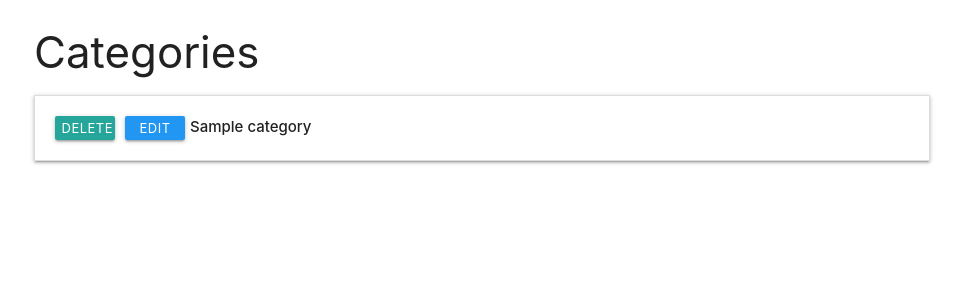
After one commit to JShad30/task_manager, a Flask app: page /get_categories in a window 1280 px wide. The commit adds this page. Shown: the top 300 px of the page, without its empty margins (158-1121 px from the left). Run offline with Flask 2, Linux system fonts and the light colour scheme; a database or web service that is not in the repository returns one stand-in record (values such as "Sample title"); some libraries are stand-ins or nearby versions.

Commit message:
New functionality for deleting tasks and categories page added

```diff
--- a/app.py
+++ b/app.py
@@ -48,13 +48,34 @@ def update_task(task_id):
     tasks = mongo.db.tasks
     tasks.update( {'_id': ObjectId(task_id)},
     {
-        'task_name':request.form.get['task_name'],
-        'category_name':request.form.get['category_name'],
-        'task_description':request.form.get['task_description'],
-        'due_date':request.form.get['due_date'],
-        'is_urgent':request.form.get['is_urgent']
+        'task_name': request.form['task_name'],
+        'category_name': request.form['category_name'],
+        'task_description': request.form['task_description'],
+        'due_date': request.form['due_date'],
+        'is_urgent': 'is_urgent' in request.form
     })
     return redirect(url_for('get_tasks'))
+
+
+
+@app.route('/delete_task/<task_id>')
+def delete_task(task_id):
+    mongo.db.tasks.remove({'_id': ObjectId(task_id)})
+    return redirect(url_for('get_tasks'))
+
+
+
+@app.route('/get_categories')
+def get_categories():
+    return render_template('categories.html',
+    categories=mongo.db.categories.find())
+
+
+
+@app.route('/delete_category/<category_id>')
+def delete_category(category_id):
+    mongo.db.categories.remove({'_id': ObjectId(category_id)})
+    return redirect(url_for('get_categories'))
 
 
 
--- a/templates/addtask.html
+++ b/templates/addtask.html
@@ -10,8 +10,8 @@
                     <i class="material-icons prefix">poll</i>
                     <select id="category" name="category_name">
                         <option value="" disabled selected>Choose Category</option>
-                        {% for category in categories %}
-                        <option value="{{ category.category_name }}">{{ category.category_name }}</option>
+                        {% for cat in categories %}
+                        <option value="{{ cat.category_name }}">{{ cat.category_name }}</option>
                         {% endfor %}
                     </select>
                     <label for="task_category">Task Category</label>
--- /dev/null
+++ b/templates/categories.html
@@ -0,0 +1,20 @@
+{% extends 'base.html'%}
+
+{% block content %}
+<div class="row">
+    <h3>Categories</h3>
+    <ul class="collapsible" data-collapsible="accordion">
+        {% for category in categories %}
+        <li>
+            <div class="collapsible-header">
+                <a href="{{url_for('delete_category', category_id=category._id)}}" class="waves-effect waves-light btn btn-small">Delete</a>
+                <a href="" class="waves-effect waves-light btn btn-small blue">Edit</a>
+                <div class="task_header">
+                    <strong>{{category.category_name}}</strong>
+                </div>
+            </div>
+        </li>
+        {% endfor %}
+    </ul>
+</div>
+{% endblock %}
--- a/templates/edittask.html
+++ b/templates/edittask.html
@@ -39,7 +39,7 @@
         <div class="row">
             <div class="input-field col s12">
                 <i class="material-icons prefix">today</i>
-                <input id="due_date" name="due_date" type="text" class="datepicker">
+                <input id="due_date" name="due_date" type="text" class="datepicker" value="{{task.due_date}}">
                 <label for="icon_prefix">Due Date</label>
             </div>
         </div>
--- a/templates/tasks.html
+++ b/templates/tasks.html
@@ -6,7 +6,7 @@
             <div class="collapsible-header">
                 <div class="col s3">
                     <i class="material-icons">expand_more</i>
-                    <a class="waves-effect waves-light btn btn-small">Done</a>
+                    <a href="{{ url_for('delete_task', task_id=task._id) }}" class="waves-effect waves-light btn btn-small">Done</a>
                     <a href="{{ url_for('edit_task', task_id=task._id) }}" class="waves-effect waves-light btn btn-small blue">Edit</a>
                 </div>
                 <div class=" task_header col s9">
```
